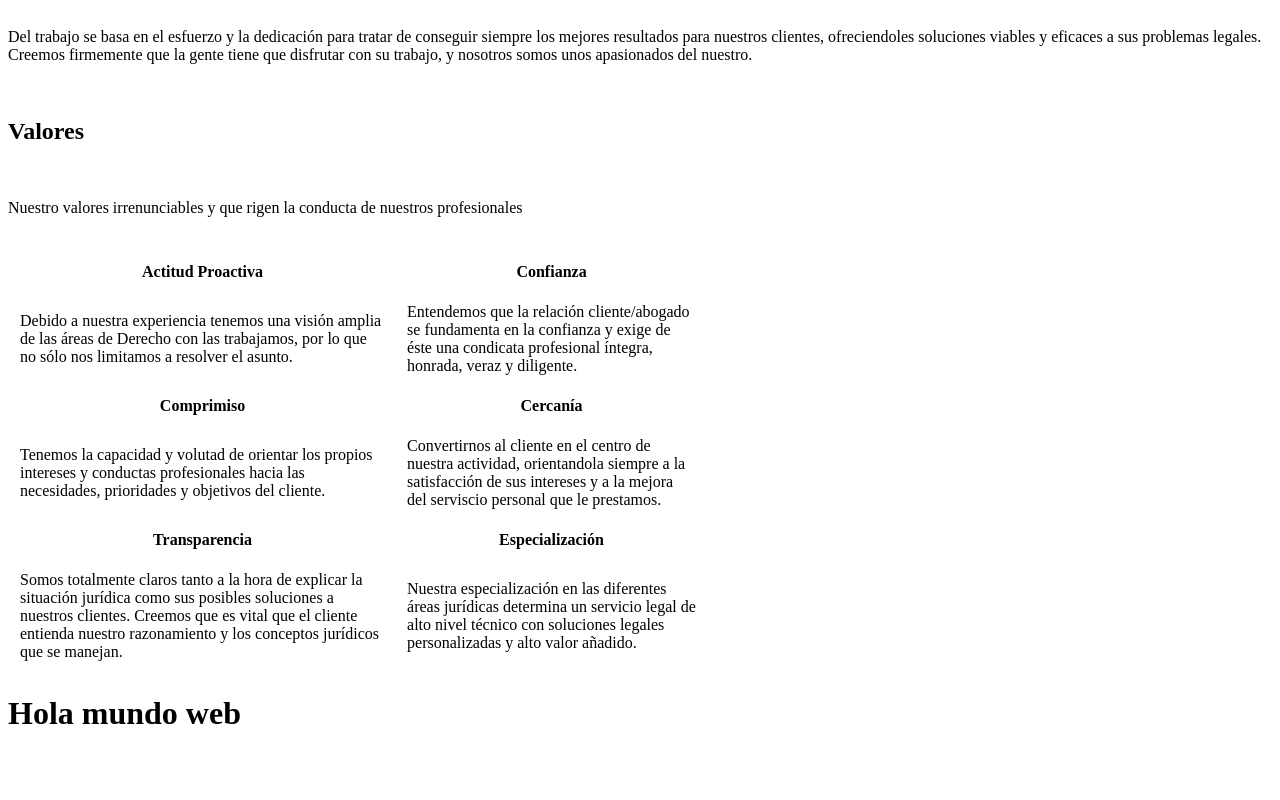
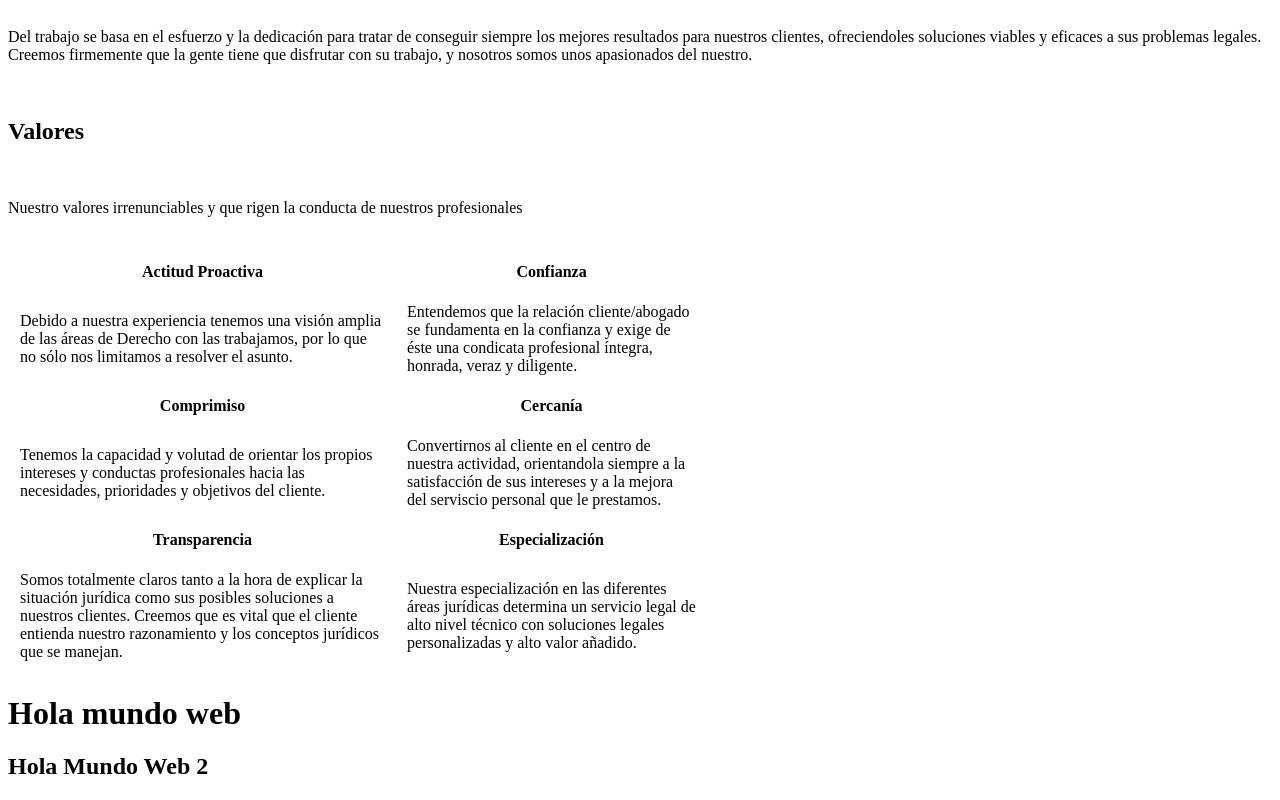
Before and after one commit to PaginaWeb12024/abogados, a plain HTML site: page index.html in a window 1280 px wide. Shown: the part 563-1363 px from the top of the page. Before the commit the page ends 1316 px from the top, so only its background shows below. Drawn offline with Linux system fonts and the light colour scheme.

Commit message:
updates for production

```diff
--- a/index.html
+++ b/index.html
@@ -115,5 +115,6 @@
     </table>
 
     <h1>Hola mundo web</h1>
+    <h2>Hola Mundo Web 2</h2>
 </body>
 </html>
```
